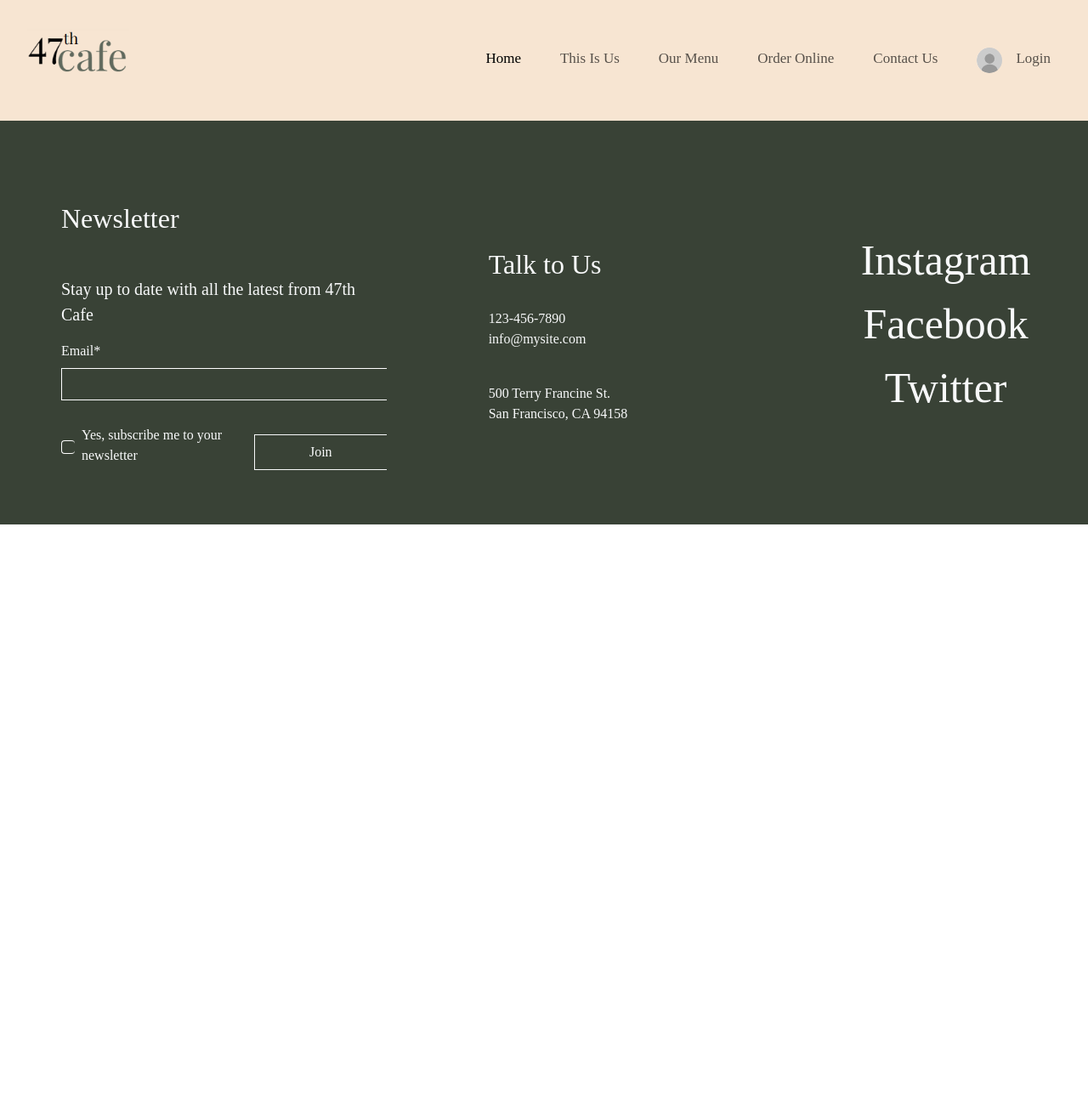
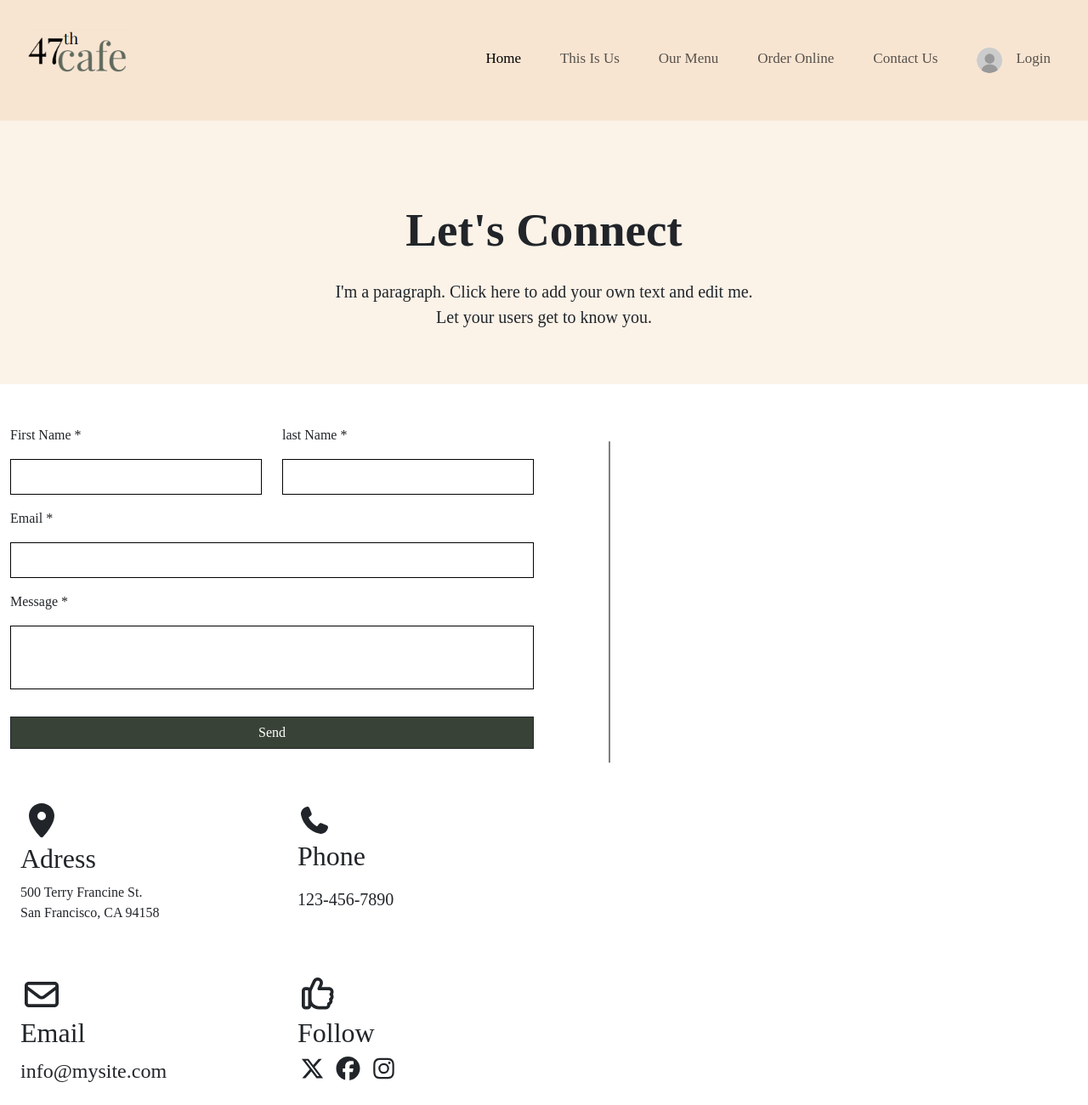
Before and after one commit to HazemAlMili/Task-3, a plain HTML site: page contact.html in a window 1280 px wide. Shown: the top 1300 px of the page at 85% size. Before the commit the page ends 800 px from the top, so only its background shows below. Drawn offline with nearby package versions, Linux system fonts and the light colour scheme; a web font is replaced by a local one.

Commit message:
finish a part of contact page

```diff
--- a/contact.html
+++ b/contact.html
@@ -17,7 +17,7 @@
     <link
         href="https://fonts.googleapis.com/css2?family=Playfair:ital,opsz,wght@0,5..1200,300..900;1,5..1200,300..900&family=Roboto:ital,wght@0,100..900;1,100..900&display=swap"
         rel="stylesheet">
-    <title>Document</title>
+    <title>Contact</title>
 </head>
 
 <body>
@@ -59,6 +59,54 @@
         </div>
     </nav>
     <!-- End Navbar -->
+    <!-- Start Contact -->
+    <div class="contact">
+        <div class="landing text-center mb-5 p-5 ">
+            <h1 class="mb-3 mt-5">Let's Connect</h1>
+            <p class="mt-4">
+                I'm a paragraph. Click here to add your own text and edit me.
+                <br>
+                Let your users get to know you.
+            </p>
+        </div>
+        <div class="container-fluid ">
+            <div class="left-side mb-5 mt-5">
+
+                <div class="row">
+                    <div class="col-md-3 col-lg-3 mb-3">
+                        <label class="mb-3" for="f-name">First Name *</label><br>
+                        <input class="p-2 rounded-0 border-1 me-3 w-100" type="text" name="name" id="f-name">
+                    </div>
+                    <div class="col-md-3 col-lg-3 mb-3">
+                        <label class="mb-3" for="l-name">last Name *</label><br>
+                        <input class="p-2 rounded-0 border-1 w-100" type="text" name="name" id="l-name">
+                    </div>
+                </div>
+
+
+
+
+
+
+
+
+
+                <div class="row">
+                    <div class="col-md-6 col-lg-6 mb-3">
+                        <label class="mb-3" for="email">Email *</label><br>
+                        <input class="p-2 rounded-0 border-1 w-100" type="email" name="email" id="email">
+                    </div>
+                </div>
+
+
+
+
+                <div class="row">
+                    <div class="col-md-6 col-lg-6 mb-3">
+                        <label class="mb-3" for="mes">Message *</label><br>
+                        <input class="pb-5  rounded-0 border-1 w-100" type="text" name="mes" id="mes">
+                    </div>
+                </div>
 
 
 
@@ -69,15 +117,54 @@
 
 
 
+                <div class="row">
+                    <div class="col-md-6 col-lg-6 mb-3">
+                        <button type="button" class="btn btn-outline-dark w-100 rounded-0 mt-3">Send</button>
+                    </div>
+                </div>
+            </div>
 
+        </div>
+    </div>
 
-    <!-- Content -->
+    <div class="right-side">
+        <div class="row mb-5">
+            <div class="col-md-4 col-lg-3 ">
+                <i class="fa-solid fa-location-dot fs-1 ms-4 mb-1"></i>
+                <h2 class="ms-4">Adress</h2>
+                <p class="ms-4">
+                    500 Terry Francine St.
+                    <br>
+                    San Francisco, CA 94158
+                </p>
+            </div>
+            <div class="col-md-4 col-lg-3 mt-1">
+                <i class="fa-solid fa-phone ms-4 fs-2 mb-1"></i>
+                <h2 class="ms-4 mb-3">Phone</h2>
+                <p class="ms-4 fs-5">
+                    123-456-7890
+                </p>
+            </div>
+        </div>
+        <div class="row mb-5 ">
+            <div class="col-md-4 col-lg-3 ">
+                <i class="fa-regular fa-envelope fs-1 ms-4 mb-1"></i>
+                <h2 class="ms-4">Email</h2>
+                <a href="info@mysite.com" class="text-dark ms-4 fs-4">info@mysite.com</a>
+            </div>
+            <div class="col-md-4 col-lg-3">
+                <i class="fa-regular fa-thumbs-up ms-4 fs-1 mb-1"></i>
+                <h2 class="ms-4 mb-1">Follow</h2>
+                <div class="links fs-3">
+                    <a href="https://facebook.com" class="text-dark ms-4 "><i class="fa-brands fa-x-twitter"></i></a>
+                    <a href="https://twitter.com" class="text-dark"><i class="fa-brands fa-facebook"></i></a>
+                    <a href="https://instagram.com" class="text-dark"><i class="fa-brands fa-instagram"></i></a>
+                </div>
+            </div>
+        </div>
+    </div>
 
-
-
-
-
-
+    <!-- End Contact -->
 
 
 
--- a/css/style.css
+++ b/css/style.css
@@ -64,6 +64,76 @@
 
 /* End Navbar */
 /* Start contact */
+/* Start Left */
+.contact {
+    position: relative;
+}
+
+.contact .landing {
+    background-color: rgb(251 242 232);
+}
+
+.contact .landing h1 {
+    font-size: 55px;
+    font-weight: bold;
+}
+
+.contact .landing p {
+    font-size: 20px;
+    font-weight: 300;
+}
+
+.contact::before {
+    content: '';
+    width: 1px;
+    height: 50%;
+    background-color: black;
+    position: absolute;
+    top: 75%;
+    left: 56%;
+    transform: translate(-50%, -50%);
+}
+
+@media (max-width:769px) {
+    .contact::before {
+        display: none;
+    }
+}
+
+.contact .left-side input {
+    border: 1px solid black;
+    outline: none;
+}
+
+.contact .left-side input:focus {
+    border-color: #394236;
+}
+
+.contact .left-side .btn {
+    transition: 0.3s;
+    background-color: #394236;
+    color: white;
+}
+
+.contact .left-side .btn:hover {
+    background-color: white;
+    color: black;
+}
+
+/* End Left */
+
+/* Start Right*/
+.contact .right-side .fol .links {
+    margin-left: 50px;
+}
+
+.contact .right-side .fol .links a {
+    color: black;
+}
+
+
+/* End Right */
+
 
 /* End contact */
 
@@ -71,6 +141,7 @@
 .footer {
     background-color: #394236;
     position: relative;
+    z-index: 1000;
     bottom: 0;
 }
 
```
